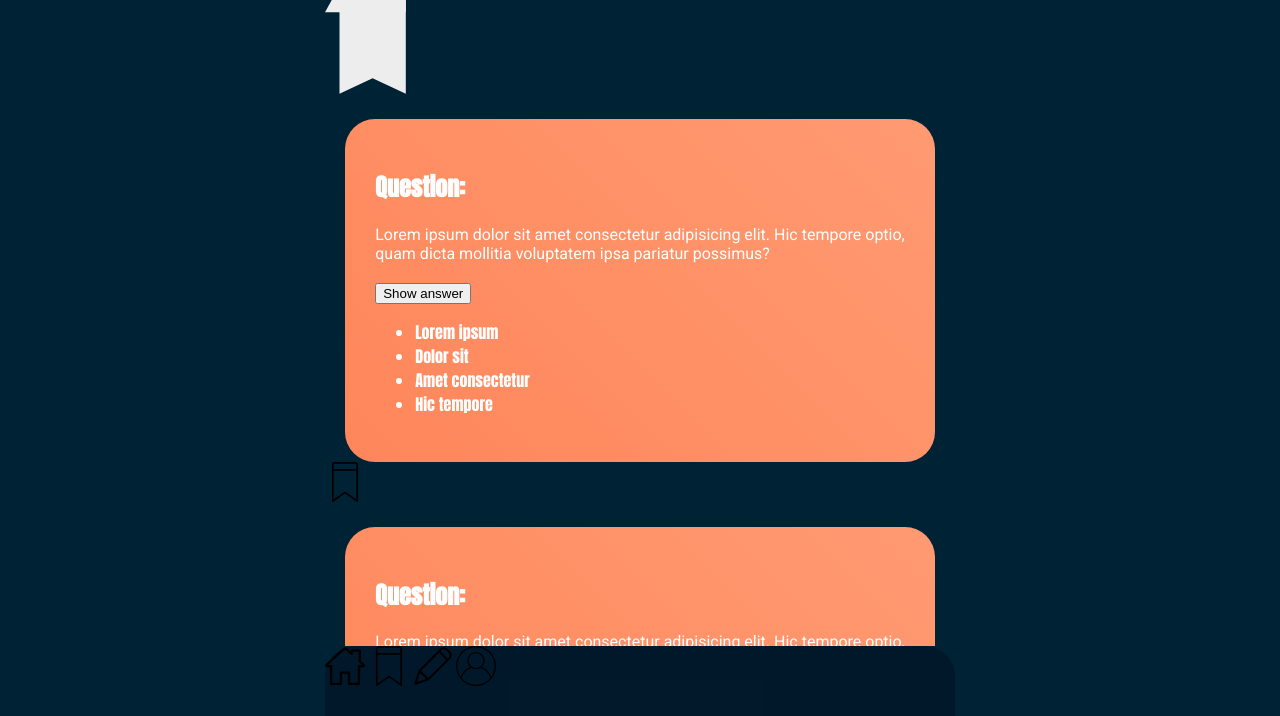
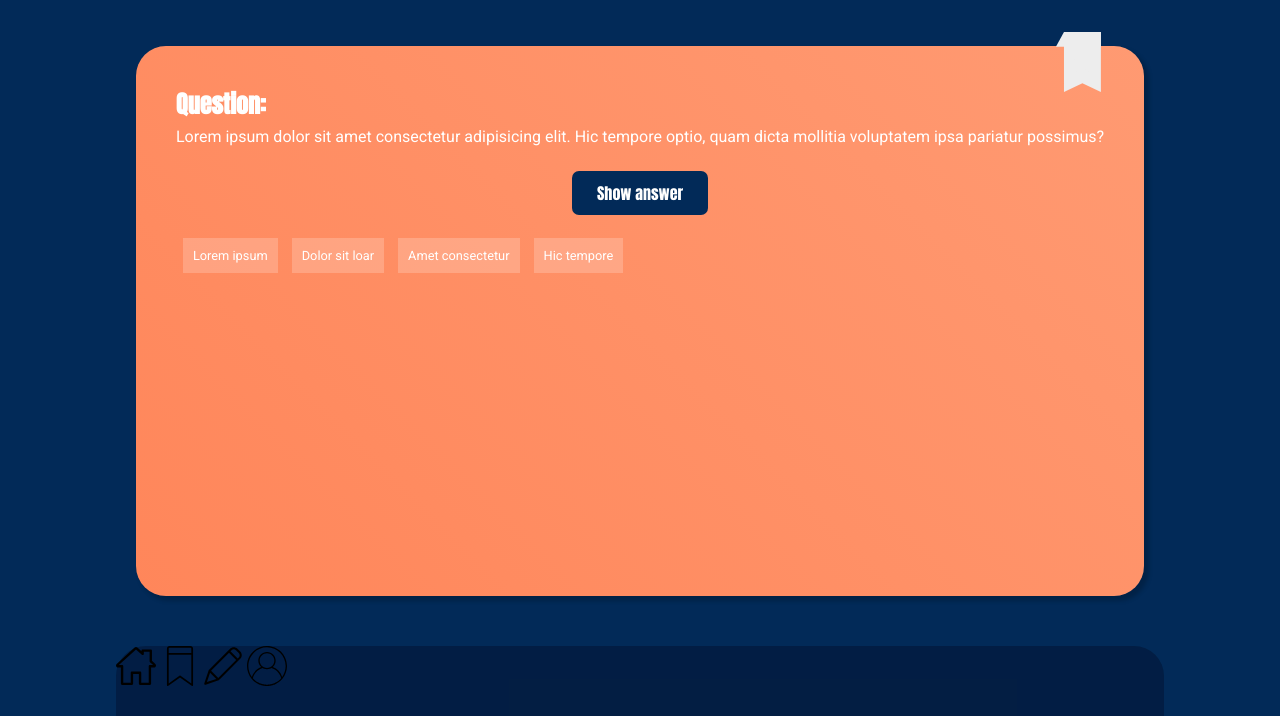
Before and after one commit to denniswitzel/quiz-app, a plain HTML site: page index.html in a window 1280 px wide. Shown: the part 84-800 px from the top of the page. Drawn offline with Linux system fonts and the light colour scheme.

Commit message:
Style changes and BEM classes

```diff
--- a/index.html
+++ b/index.html
@@ -12,68 +12,23 @@
         <h1>Quiz-it</h1>
     </header>
     <main>
-        <input type="checkbox" id="svg">
-        <label class="svg-checked" for="svg">
-            <svg version="1.1" id="Ebene_1" xmlns="http://www.w3.org/2000/svg" xmlns:xlink="http://www.w3.org/1999/xlink" x="0px" y="0px"
-	        width="80.8px" height="107.8px" viewBox="0 0 80.8 107.8" enable-background="new 0 0 80.8 107.8" xml:space="preserve">
-            <polygon points="0,26.3 80.8,26.3 80.8,0 14.5,0 "/>
-            <polygon  points="80.8,107.8 47.6,92.2 14.5,107.8 14.5,0 80.8,0 "/>
-            <polygon points="47.7,37.1 53.1,48.2 65.3,49.9 56.5,58.5 58.6,70.6 47.7,64.9 36.8,70.6 38.9,58.5 30.1,49.9 42.2,48.2 "/></svg>
         <section class="question-box">
-            <h2>Question:</h2>
-            <p>
-                Lorem ipsum dolor sit amet consectetur adipisicing elit. Hic tempore optio,<br>
+            <input type="checkbox" id="svg" class="svg">
+            <label class="svg-checked" for="svg">
+                <svg version="1.1" id="Ebene_1" xmlns="http://www.w3.org/2000/svg" xmlns:xlink="http://www.w3.org/1999/xlink" x="0px" y="0px"
+                width="80.8px" height="107.8px" viewBox="0 0 80.8 107.8" enable-background="new 0 0 80.8 107.8" xml:space="preserve">
+                <polygon points="0,26.3 80.8,26.3 80.8,0 14.5,0 "/>
+                <polygon  points="80.8,107.8 47.6,92.2 14.5,107.8 14.5,0 80.8,0 "/>
+                <polygon points="47.7,37.1 53.1,48.2 65.3,49.9 56.5,58.5 58.6,70.6 47.7,64.9 36.8,70.6 38.9,58.5 30.1,49.9 42.2,48.2 "/></svg>
+            <h2 class="question-box__headline"> Question:</h2>
+            <p class="question-box__text">
+                Lorem ipsum dolor sit amet consectetur adipisicing elit. Hic tempore optio,
                 quam dicta mollitia voluptatem ipsa pariatur possimus?
             </p>
-            <button>Show answer</button>
-            <ul>
+            <button class="question-box__show-answer">Show answer</button>
+            <ul class="question-box__tags">
                 <li>Lorem ipsum</li>
-                <li>Dolor sit</li>
-                <li>Amet consectetur</li>
-                <li>Hic tempore</li>
-            </ul>
-        </section>
-        <img src="/img/bookmark.svg" height="40px" alt="Bookmark">
-        <section class="question-box">
-            <h2>Question:</h2>
-            <p>
-                Lorem ipsum dolor sit amet consectetur adipisicing elit. Hic tempore optio,<br>
-                quam dicta mollitia voluptatem ipsa pariatur possimus?
-            </p>
-            <button>Show answer</button>
-            <ul>
-                <li>Lorem ipsum</li>
-                <li>Dolor sit</li>
-                <li>Amet consectetur</li>
-                <li>Hic tempore</li>
-            </ul>
-        </section>
-        <img src="/img/bookmark.svg" height="40px" alt="Bookmark">
-        <section class="question-box">
-            <h2>Question:</h2>
-            <p>
-                Lorem ipsum dolor sit amet consectetur adipisicing elit. Hic tempore optio,<br>
-                quam dicta mollitia voluptatem ipsa pariatur possimus?
-            </p>
-            <button>Show answer</button>
-            <ul>
-                <li>Lorem ipsum</li>
-                <li>Dolor sit</li>
-                <li>Amet consectetur</li>
-                <li>Hic tempore</li>
-            </ul>
-        </section>
-        <img src="/img/bookmark.svg" height="40px" alt="Bookmark">
-        <section class="question-box">
-            <h2>Question:</h2>
-            <p>
-                Lorem ipsum dolor sit amet consectetur adipisicing elit. Hic tempore optio,<br>
-                quam dicta mollitia voluptatem ipsa pariatur possimus?
-            </p>
-            <button>Show answer</button>
-            <ul>
-                <li>Lorem ipsum</li>
-                <li>Dolor sit</li>
+                <li>Dolor sit loar</li>
                 <li>Amet consectetur</li>
                 <li>Hic tempore</li>
             </ul>
--- a/styles.css
+++ b/styles.css
@@ -8,7 +8,7 @@ html {
 
 body {
     margin: 0;
-    background-color: #002235;
+    background-color: #022a58;
     font-family: 'Anton', sans-serif;
     color: white;
     display: grid;
@@ -22,45 +22,86 @@ h1 {
     text-align: center;
 }
 
-p {
-    font-family: 'Roboto', sans-serif;
-}
-
 header {
     align-self: center;
-    grid-row: 1;
-    background-color: rgba(5, 1, 20, 0.3);
+    background-color: rgba(5, 0, 22, 0.3);
     border-bottom-left-radius: 30px;
     border-bottom-right-radius: 30px;
 }
 
 main {
     display: grid;
-    overflow: auto;
-    grid-row: 2;
+    overflow: scroll;
 }
 
 svg {
     fill: #EDEDED;
+    height: 60px;
+    float: right;
+    margin-top: -54px;
+    margin-right: -15px;
   }
+
   #svg {
     display: none;
   }
 
-  #svg:checked + label > svg {
+  .svg:checked + label > svg {
     fill: #fffd77;
   }
 
 .question-box {
     background: rgb(255,134,90);
     background: linear-gradient(45deg, rgba(255,134,90,1) 0%, rgba(255,154,114,1) 100%);
-    padding: 30px;
-    margin: 20px 20px 0px 20px;
+    padding: 40px;
+    margin: 60px 20px 0px 20px;
     border-radius: 30px;
+    box-shadow: 4px 4px 4px 1px rgba(0, 0, 0, 0.2);
+}
+
+.question-box__headline {
+    margin: 0;
+}
+
+.question-box__text {
+    font-family: 'Roboto', sans-serif;
+    margin-top: 5px;
+    margin-bottom: 25px;
+}
+
+.question-box:last-of-type{
+    margin-bottom: 50px;
+}
+
+.question-box__show-answer {
+    display: block;
+    font-family: 'Anton', sans-serif;
+    font-size: inherit;
+    text-decoration: none;
+    background-color: #022a58;
+    border: none;
+    color: white;
+    padding: 10px 25px 10px 25px;
+    margin: auto;
+    border-radius: 7px;
+}
+
+.question-box__tags {
+    display: flex;
+    flex-wrap: wrap;
+    padding: 0;
+    list-style: none;
+}
+
+.question-box__tags li {
+    font-family: 'Roboto', sans-serif;
+    font-size: 0.8em;
+    background-color: rgb(255,255,255,0.2);
+    margin: 7px 7px;
+    padding: 10px;
 }
 
 footer {
-    grid-row: 3;
     background-color: rgba(5, 1, 20, 0.3);
     border-top-left-radius: 30px;
     border-top-right-radius: 30px;
```
